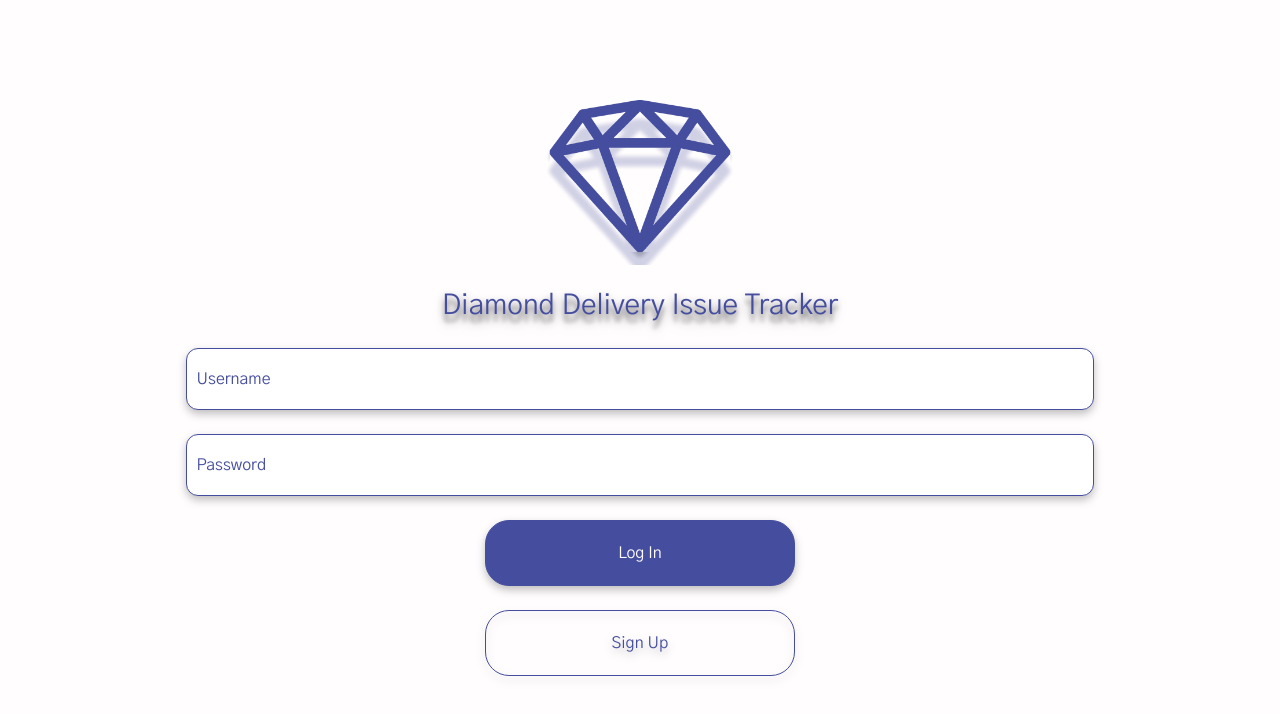
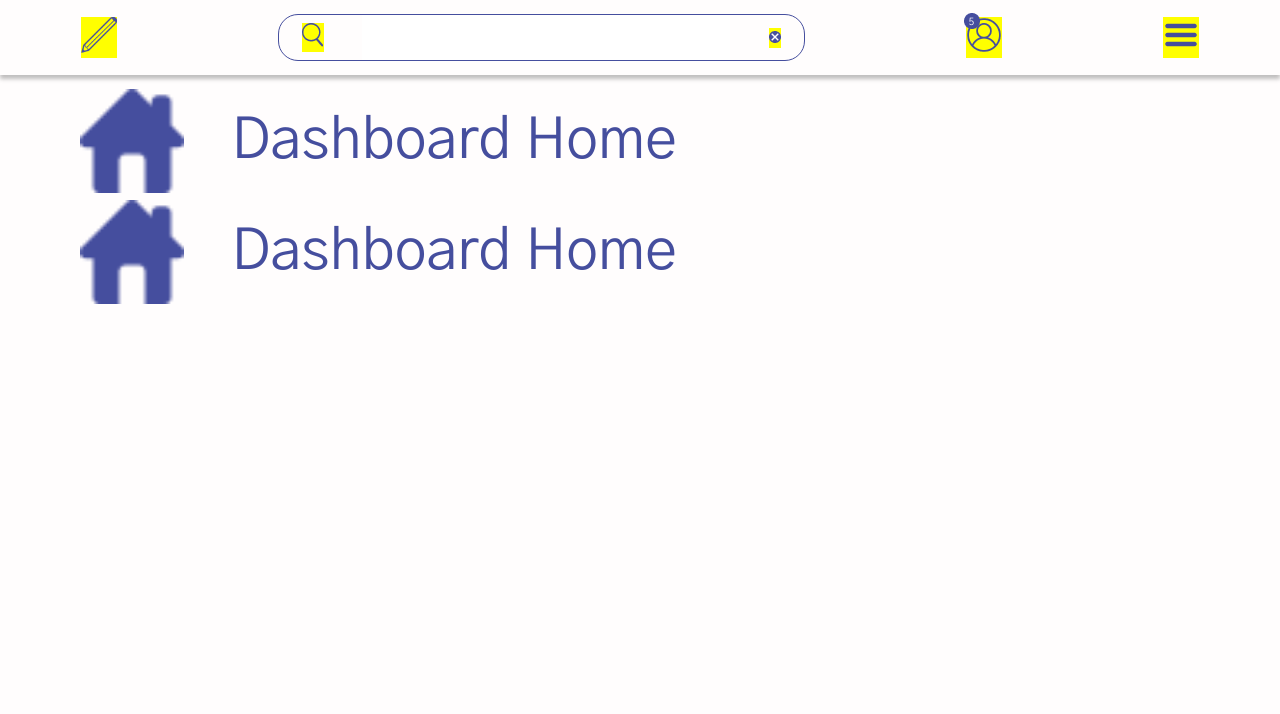
Before and after one commit to Diamond-Devs/bug-tracker, a React (Create React App) app: page / in a window 1280 px wide. Shown: the top 714 px of the page. Built offline with nearby package versions, Linux system fonts and the light colour scheme.

Commit message:
CONTRIBUTOR: fromjaytoz ADDED: started menu row component NEXT: finish up menu row component FUNCnoPRESno

```diff
--- a/src/App.js
+++ b/src/App.js
@@ -12,10 +12,10 @@ const AppView = styled.div``;
 function App() {
   return (
     <AppView>
-      {/* <Dashboard /> */}
-      <Login
+      <Dashboard />
+      {/* <Login
         addStyles={{ mb: bottomMargin, ds: dropShadow, br: inputBorderRadius }}
-      />
+      /> */}
     </AppView>
   );
 }
--- a/src/components/Icon.js
+++ b/src/components/Icon.js
@@ -2,21 +2,24 @@ import React from "react";
 import styled from "styled-components";
 
 const IconDiv = styled.div`
-  margin-right: ${({ mr }) => mr}vw;
-  margin-left: ${({ ml }) => ml}vw;
-  @media (min-width: 609px) {
-    margin-left: ${({ ml }) => ml * 0.5}vh;
-    margin-right: ${({ mr }) => mr * 0.5}vh;
-  }
+  margin-right: ${({ mr }) => mr};
+  margin-left: ${({ ml }) => ml};
+  height: ${({ height }) => height};
+  width: ${({ width }) => width};
+  background: yellow;
 `;
 
-const IconImg = styled.img``;
+const IconImg = styled.img`
+  object-fit: contain;
+  height: ${({ height }) => height};
+  width: ${({ width }) => width};
+`;
 
-function Icon({ src, alt, mr, ml, children }) {
+function Icon({ src, alt, mr, ml, children, height, width }) {
   return (
-    <IconDiv mr={mr} ml={ml}>
+    <IconDiv mr={mr} ml={ml} height={height} width={width}>
       {children}
-      <IconImg src={src} alt={alt} />
+      <IconImg src={src} alt={alt} height={height} width={width} />
     </IconDiv>
   );
 }
--- a/src/components/MenuRow.js
+++ b/src/components/MenuRow.js
@@ -4,17 +4,15 @@ import styled from "styled-components";
 const MenuRowContainer = styled.div`
   display: flex;
   align-items: center;
-
-  flex-direction: ${({ vertical }) => vertical && "column"};
-  background-color: red;
-  width: ${({ width }) => width}vw;
-  height: ${({ height }) => height}vh;
-  margin-left: ${({ ml }) => ml}%;
+  width: ${({ width }) => width};
+  height: ${({ height }) => height};
+  margin-left: ${({ ml }) => ml};
+  margin-top: ${({ mt }) => mt};
 `;
 
-function MenuRow({ height, width, ml, children, vertical }) {
+function MenuRow({ height, width, ml, mt, children }) {
   return (
-    <MenuRowContainer height={height} width={width} ml={ml} vertical={vertical}>
+    <MenuRowContainer height={height} width={width} ml={ml} mt={mt}>
       {children}
     </MenuRowContainer>
   );
--- a/src/components/Navbar.js
+++ b/src/components/Navbar.js
@@ -7,10 +7,10 @@ const NavbarDiv = styled.div`
   align-items: center;
   background: #fffdfd;
   box-shadow: 0px 4px 4px rgba(0, 0, 0, 0.25);
-  width: ${({ width }) => width}vw;
+  width: ${({ width }) => width};
   height: 9.4vh;
   justify-content: space-around;
-  margin-left: ${({ ml }) => ml}vw;
+  margin-left: ${({ ml }) => ml};
 `;
 
 function Navbar({ icons, area, width, ml }) {
--- a/src/components/RegularText.js
+++ b/src/components/RegularText.js
@@ -4,9 +4,9 @@ import { CommonContainer } from "../styled/commonStyles";
 
 const RegularTextContent = styled.p`
   text-align: center;
-  margin-bottom: ${({ mb, customMb }) => customMb || mb + "vh"};
+  margin-bottom: ${({ mb }) => mb};
   margin-left: ${({ ml }) => ml};
-  font-size: ${({ size }) => (typeof size == "string" ? size : size + "vw")};
+  font-size: ${({ size }) => size};
   filter: ${({ ds }) => ds};
   ${({ ts }) =>
     ts &&
@@ -15,17 +15,10 @@ const RegularTextContent = styled.p`
     `}
 `;
 
-function RegularText({ size, children, mb, ds, ts, customSize, ml }) {
+function RegularText({ size, children, mb, ds, ts, ml }) {
   return (
     <CommonContainer ds={ds} mb={mb}>
-      <RegularTextContent
-        size={size}
-        mb={mb}
-        ds={ds}
-        ts={ts}
-        customSize={customSize}
-        ml={ml}
-      >
+      <RegularTextContent size={size} mb={mb} ds={ds} ts={ts} ml={ml}>
         {children}
       </RegularTextContent>
     </CommonContainer>
--- a/src/components/SearchBar.js
+++ b/src/components/SearchBar.js
@@ -6,17 +6,18 @@ import Search from "../assets/SearchIcon.png";
 
 import Input from "./Input";
 import Icon from "./Icon";
+import { useDiamondStyles } from "../hooks/useDiamondStyles";
 const InputText = styled.input`
   width: 28.75vw;
   height: 5.6vh;
   outline: none;
   border: none;
   color: #454e9e;
-  margin-right: ${({ mr }) => mr}vw;
-  margin-left: ${({ ml }) => ml}vw;
+  margin-right: ${({ mr }) => mr};
+  margin-left: ${({ ml }) => ml};
   @media (min-width: 609px) {
-    margin-left: ${({ ml }) => ml * 0.5}vh;
-    margin-right: ${({ mr }) => mr * 0.5}vh;
+    margin-left: ${({ ml }) => ml * 0.5};
+    margin-right: ${({ mr }) => mr * 0.5};
   }
 `;
 
@@ -25,9 +26,9 @@ const SearchIcon = styled(Icon)``;
 function SearchBar({ ml, mr }) {
   return (
     <Input ml={ml} mr={mr}>
-      <SearchIcon src={Search} ml={3} />
+      <SearchIcon src={Search} {...useDiamondStyles({ ml: 1.8 })} />
       <InputText />
-      <SearchIcon src={Cancel} mr={3} />
+      <SearchIcon src={Cancel} {...useDiamondStyles({ mr: 1.8 })} />
     </Input>
   );
 }
--- a/src/hooks/useDiamondStyles.js
+++ b/src/hooks/useDiamondStyles.js
@@ -3,7 +3,7 @@ export const useDiamondStyles = (props) => {
   for (let attribute in props) {
     const appendVhorVw = (attribute) => {
       const vhValues = ["mb", "height"];
-      const vwValues = ["size", "width"];
+      const vwValues = ["size", "width", "ml", "mr", "mt"];
       const varToString = (varObj) => Object.keys(varObj)[0];
       const vh = vhValues.find((query) => query == attribute);
       const vw = vwValues.find((query) => query == attribute);
--- a/src/pages/Dashboard.js
+++ b/src/pages/Dashboard.js
@@ -1,12 +1,14 @@
 import React, { useState } from "react";
 import Navbar from "../components/Navbar";
 import styled from "styled-components";
+import { useDiamondStyles } from "../hooks/useDiamondStyles";
 
 //Assets
 import Hamburger from "../assets/HamburgerIcon.png";
 import User from "../assets/UserIcon.png";
 import Pencil from "../assets/PencilIcon.png";
 import XButton from "../assets/XButton.png";
+import Home from "../assets/HomeIcon.png";
 
 //Components
 import Icon from "../components/Icon";
@@ -21,24 +23,48 @@ const DashboardDiv = styled.div`
   display: grid;
   width: 100vw;
   height: 100vh;
-  background-color: yellow;
+
   justify-content: center;
   grid-template-areas:
-    "nav nav nav nav nav"
-    ". body body body .";
+    "nav"
+    "body";
   grid-template-rows: 10vh auto;
+`;
+
+const MenuRowIcon = styled.img`
+  margin-left: 6.28vw;
+  @media (min-width: 427px) {
+    width: 44px;
+    height: 44px;
+  }
+  @media (min-width: 579px) {
+    width: 52px;
+    height: 52px;
+  }
+  @media (min-width: 807px) {
+    width: 56px;
+    height: 56px;
+  }
+  @media (min-width: 962px) {
+    width: 64px;
+    height: 64px;
+  }
+  @media (min-width: 1100px) {
+    width: 104px;
+    height: 104px;
+  }
 `;
 
 function Dashboard() {
   return (
     <DashboardDiv>
       <Navbar
-        width={100}
+        {...useDiamondStyles({ width: 100 })}
         area={"nav"}
         icons={[
-          <Icon src={Pencil} alt="pencil"></Icon>,
-          <SearchBar mr={3} />,
-          <Icon src={User} alt="user">
+          <Icon src={Pencil} alt="pencil icon"></Icon>,
+          <SearchBar {...useDiamondStyles({ mr: 3, ml: 3 })} />,
+          <Icon src={User} alt="user icon">
             <Bubble></Bubble>
           </Icon>,
           <ToggleMenu
@@ -49,18 +75,30 @@ function Dashboard() {
         ]}
       />
       <Screen area="body">
-        <MenuRow ml={8} height={20} width={80}>
-          <RegularText size={5}>dsadsaekwqpew</RegularText>
-        </MenuRow>
-        <MenuRow ml={12} height={70} width={75}>
-          <Icon src={User}>
-            <Bubble></Bubble>
-          </Icon>
-          <RegularText ml={5} size={3}>
-            I went there and I ran away Help me!
+        <MenuRow
+          {...useDiamondStyles({ height: 12.86, width: 100, mt: "10px" })}
+        >
+          <MenuRowIcon
+            src={Home}
+            alt="home icon"
+            {...useDiamondStyles({ ml: 6.28 })}
+          ></MenuRowIcon>
+          <RegularText {...useDiamondStyles({ ml: 3.68, size: 4.44 })}>
+            Dashboard Home
           </RegularText>
         </MenuRow>
-        <RegularText>weqw</RegularText>
+        <MenuRow
+          {...useDiamondStyles({ height: 12.86, width: 100, mt: "8px" })}
+        >
+          <MenuRowIcon
+            src={Home}
+            alt="home icon"
+            {...useDiamondStyles({ ml: 6.28 })}
+          ></MenuRowIcon>
+          <RegularText {...useDiamondStyles({ ml: 3.68, size: 4.44 })}>
+            Dashboard Home
+          </RegularText>
+        </MenuRow>
       </Screen>
     </DashboardDiv>
   );
```
Also changed, not shown: src/assets/HomeIcon.png (added).
